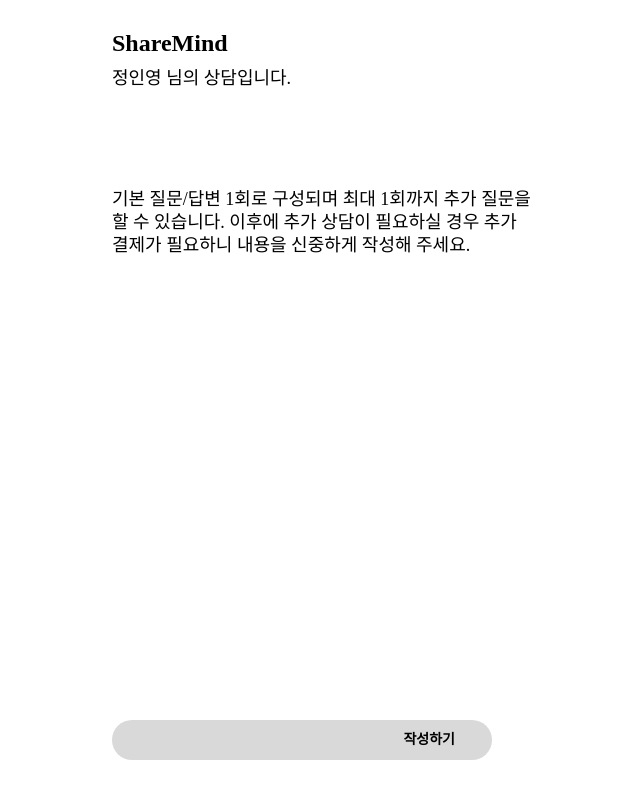
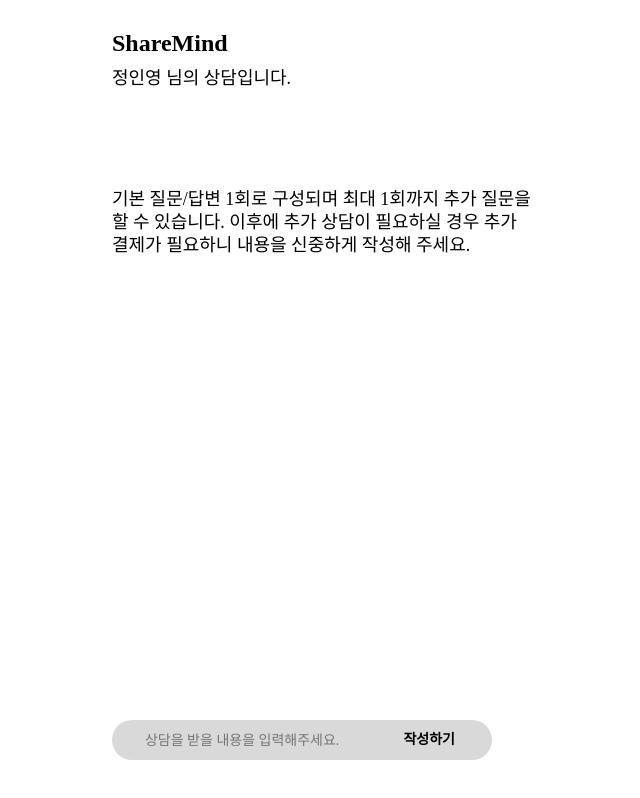
Before and after one commit to rmdnps10/sharemind-client, a React (Create React App) app: page /chat in a window 1280 px wide. Shown: the whole page, without its empty margins (318-958 px from the left). Built offline with nearby package versions, Linux system fonts and the light colour scheme.

Commit message:
Feat: 상담 내용 입력- 경고모달에서 예 누를시 input 비활성화하고 placeholder 변경 #2

```diff
--- a/src/components/Chatting/CautionModal.tsx
+++ b/src/components/Chatting/CautionModal.tsx
@@ -5,6 +5,7 @@ interface CautionModalProps {
   setMessages: any;
   inputText: string;
   setInputText: any;
+  setIsActiveInput: any;
 }
 
 function CautionModal({
@@ -12,6 +13,7 @@ function CautionModal({
   setInputText,
   setIsCaution,
   setMessages,
+  setIsActiveInput,
 }: CautionModalProps) {
   const onYesClick = () => {
     setMessages((prev: any) => {
@@ -19,6 +21,7 @@ function CautionModal({
     });
     setInputText('');
     setIsCaution(false);
+    setIsActiveInput(false);
   };
   const onNoClick = () => {
     setIsCaution(false);
--- a/src/components/Chatting/ChatInput.tsx
+++ b/src/components/Chatting/ChatInput.tsx
@@ -5,8 +5,14 @@ interface ChatInputProps {
   setIsCaution: any;
   setInputText: any;
   inputText: string;
+  isActiveInput: boolean;
 }
-function ChatInput({ setIsCaution, inputText, setInputText }: ChatInputProps) {
+function ChatInput({
+  setIsCaution,
+  inputText,
+  setInputText,
+  isActiveInput,
+}: ChatInputProps) {
   const textChange = (e: any) => {
     setInputText(e.target.value);
   };
@@ -16,8 +22,19 @@ function ChatInput({ setIsCaution, inputText, setInputText }: ChatInputProps) {
   return (
     <ChatInputWrapper>
       <ChatInputBox>
-        <StyledInput onChange={textChange} value={inputText} />
-        <SubmitButton onClick={textSubmit}>작성하기</SubmitButton>
+        <StyledInput
+          onChange={textChange}
+          value={inputText}
+          placeholder={
+            isActiveInput
+              ? '상담을 받을 내용을 입력해주세요.'
+              : '상담 내용 전송이 완료되었습니다'
+          }
+          disabled={!isActiveInput}
+        />
+        <SubmitButton onClick={textSubmit} isActive={isActiveInput}>
+          작성하기
+        </SubmitButton>
       </ChatInputBox>
     </ChatInputWrapper>
   );
@@ -58,9 +75,10 @@ const StyledInput = styled.textarea`
   outline: none;
   border: none;
 `;
-const SubmitButton = styled.button`
+const SubmitButton = styled.button<{isActive: boolean}>`
   font-size: 1.4rem;
   font-weight: 600;
+  visibility: ${(props) => (props.isActive ? 'visible' : 'hidden')};
 `;
 
 export default ChatInput;
--- a/src/pages/ChatRoomPage.tsx
+++ b/src/pages/ChatRoomPage.tsx
@@ -16,11 +16,15 @@ const ChatRoomPage = () => {
   const [isCaution, setIsCaution] = useState<boolean>(false);
   // 인트로 띄울지
   const [isVisibleIntro, setIsVisibleIntro] = useState<boolean>(true);
+  // input 활성화 여부
+  const [isActiveInput, setIsActiveInput] = useState<boolean>(true);
   // 고객, 상담자의 메시지 상태
   const [messages, setMessages] = useState<messages>({
     customer: [],
     counselor: [],
   });
+
+
   // 상담사 이름 설정
   const [name, setName] = useState<string>('');
   // input
@@ -41,12 +45,14 @@ const ChatRoomPage = () => {
           setInputText={setInputText}
           setIsCaution={setIsCaution}
           setMessages={setMessages}
+          setIsActiveInput= {setIsActiveInput}
         />
       ) : (
         ''
       )}
 
       <ChatInput
+      isActiveInput = {isActiveInput}
         setInputText={setInputText}
         inputText={inputText}
         setIsCaution={setIsCaution}
```
